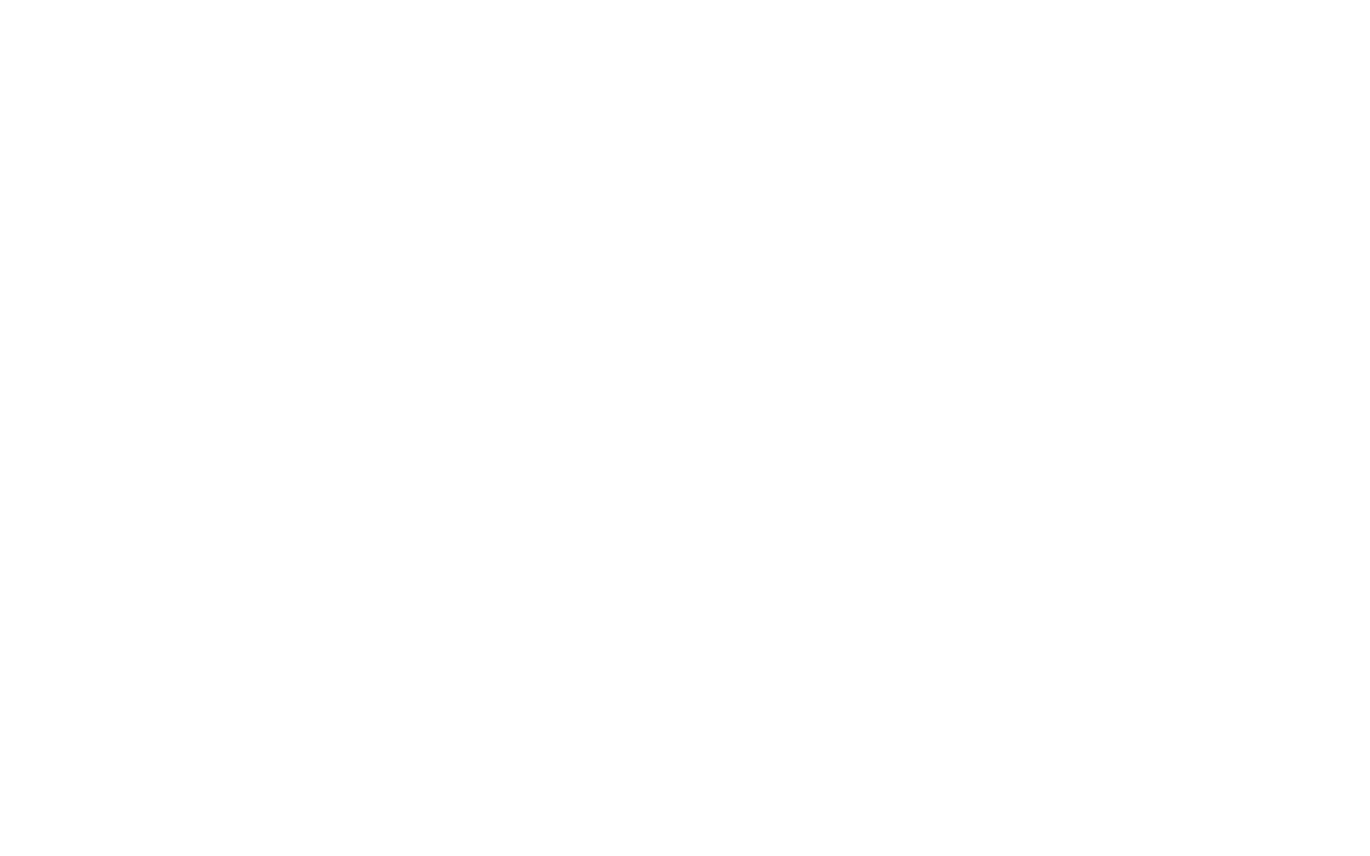
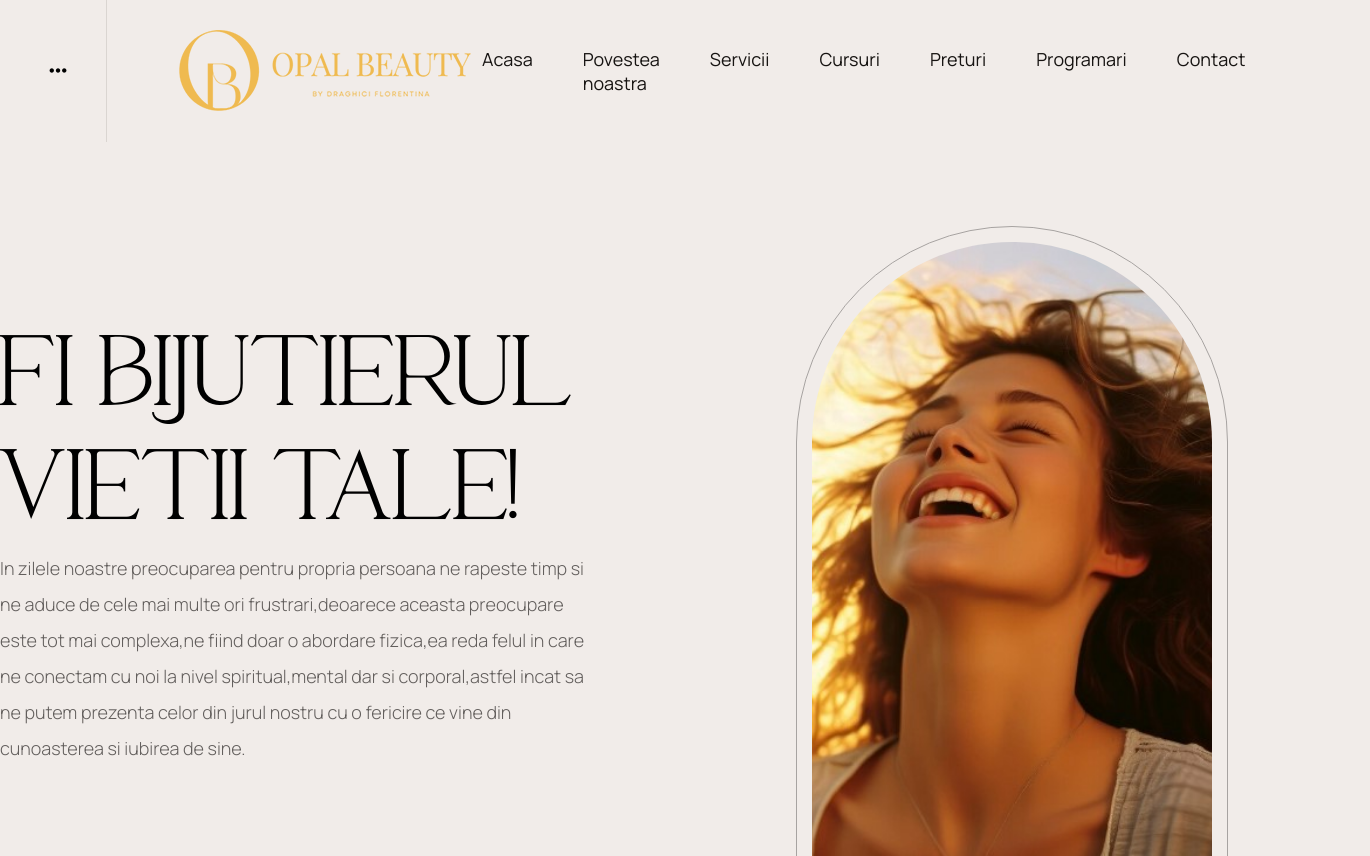
Before and after one commit to alinboboc/OpalBeauty, a plain HTML site: page index.html in a window 1280 px wide. Shown: the whole page, 1370 px wide, since content can reach past the window. Before the commit the page ends 800 px from the top, so only its background shows below. Drawn offline with Linux system fonts and the light colour scheme.

Commit message:
first content commit

```diff
--- a/index.html
+++ b/index.html
@@ -6,9 +6,45 @@
     <meta name="viewport" content="width=device-width, initial-scale=1.0">
     <title>OpalBeauty - Fi bijurierul vietii tale!</title>
     <link rel="stylesheet" href="style.css">
+    <script src="https://kit.fontawesome.com/6bfc1e3a23.js" crossorigin="anonymous"></script>
+    <link rel="preconnect" href="https://fonts.googleapis.com">
+    <link rel="preconnect" href="https://fonts.gstatic.com" crossorigin>
+    <link href="https://fonts.googleapis.com/css2?family=Manrope:wght@200..800&display=swap" rel="stylesheet">
 </head>
 
 <body>
+    <header class="headerRow">
+        <div class="headerIcons">
+            <button class="headerNavigationIcon"><i class="fa-solid fa-ellipsis fa-xl"></i></button>
+            <img src="./img/opal-beauty-logo.png" alt="Opal Beauty logo">
+        </div>
+        <nav class="headerNavigation">
+            <a href="#">Acasa</a>
+            <a href="#">Povestea noastra</a>
+            <a href="#">Servicii</a>
+            <a href="#">Cursuri</a>
+            <a href="#">Preturi</a>
+            <a href="#">Programari</a>
+            <a href="#">Contact</a>
+        </nav>
+    </header>
+
+    <div class="firstSection">
+        <div class="firstSectionText">
+            <h1>FI BIJUTIERUL VIETII TALE!</h1>
+            <p>In zilele noastre preocuparea pentru propria persoana ne rapeste timp si ne aduce de cele mai multe ori
+                frustrari,deoarece aceasta preocupare este tot mai complexa,ne fiind doar o abordare fizica,ea reda
+                felul in care ne
+                conectam cu noi la nivel spiritual,mental dar si corporal,astfel incat sa ne putem prezenta celor din
+                jurul nostru cu o
+                fericire ce vine din cunoasterea si iubirea de sine.</p>
+        </div>
+        <div class="firstSectionImage">
+            <img src="./img/firstSectionImage.jpg" alt="Girl smiling at sunset">
+
+        </div>
+
+    </div>
 
 </body>
 
--- a/style.css
+++ b/style.css
@@ -0,0 +1,102 @@
+* {
+  margin: 0;
+  padding: 0;
+}
+
+body {
+  background-color: #f1ece9;
+}
+
+.headerRow {
+  display: flex;
+  align-items: center;
+  height: 142px;
+  padding: 0px 10px;
+}
+
+.headerIcons {
+  display: flex;
+  align-items: center;
+  width: fit-content;
+}
+
+.headerIcons img {
+  padding-left: 59px;
+}
+
+.headerNavigationIcon {
+  height: 142px;
+  width: 97px;
+  background-color: transparent;
+  border: none;
+  border-right: 1px solid #dad5d1;
+  padding: 0 20px;
+}
+
+.headerNavigation {
+  display: flex;
+  justify-content: center;
+  width: 100%;
+}
+
+.headerNavigation a {
+  font-family: "Manrope", sans-serif;
+  font-size: 18px;
+  font-weight: 400;
+  text-decoration: none;
+  color: #171412;
+  padding: 29px 0px;
+  margin-right: 50px;
+}
+
+.firstSection {
+  display: flex;
+  flex-direction: row;
+  align-items: center;
+  margin: auto;
+  margin-top: 80px;
+  width: 1370px;
+}
+
+.firstSectionText {
+  padding: none;
+  width: 55%;
+}
+
+.firstSectionText h1 {
+  font-family: Kinghood, Arial, Helvetica, sans-serif;
+  font-size: 100px;
+  font-weight: 400;
+}
+
+.firstSectionText p {
+  font-family: "Manrope", sans-serif;
+  font-size: 18px;
+  font-weight: 300;
+  line-height: 2;
+  color: #625e5c;
+  padding-right: 150px;
+  margin-top: 10px;
+}
+
+.firstSectionImage {
+  display: flex;
+  justify-content: center;
+  width: 45%;
+}
+
+.firstSectionImage img {
+  border-radius: 500px 500px 0 0;
+  object-fit: cover;
+  width: 400px;
+  height: 614px;
+  outline: 1px solid #a7a3a1;
+  outline-offset: 15px;
+  margin-top: 20px;
+  margin-right: 100px;
+}
+
+@font-face {
+  font-family: Kinghood;
+  src: url(./fonts/Kinghood.woff2);
+}
```
Also changed, not shown: fonts/Kinghood.otf (added), fonts/Kinghood.ttf (added), fonts/Kinghood.woff2 (added), img/firstSectionImage.jpg (added), img/opal-beauty-logo.png (added).
